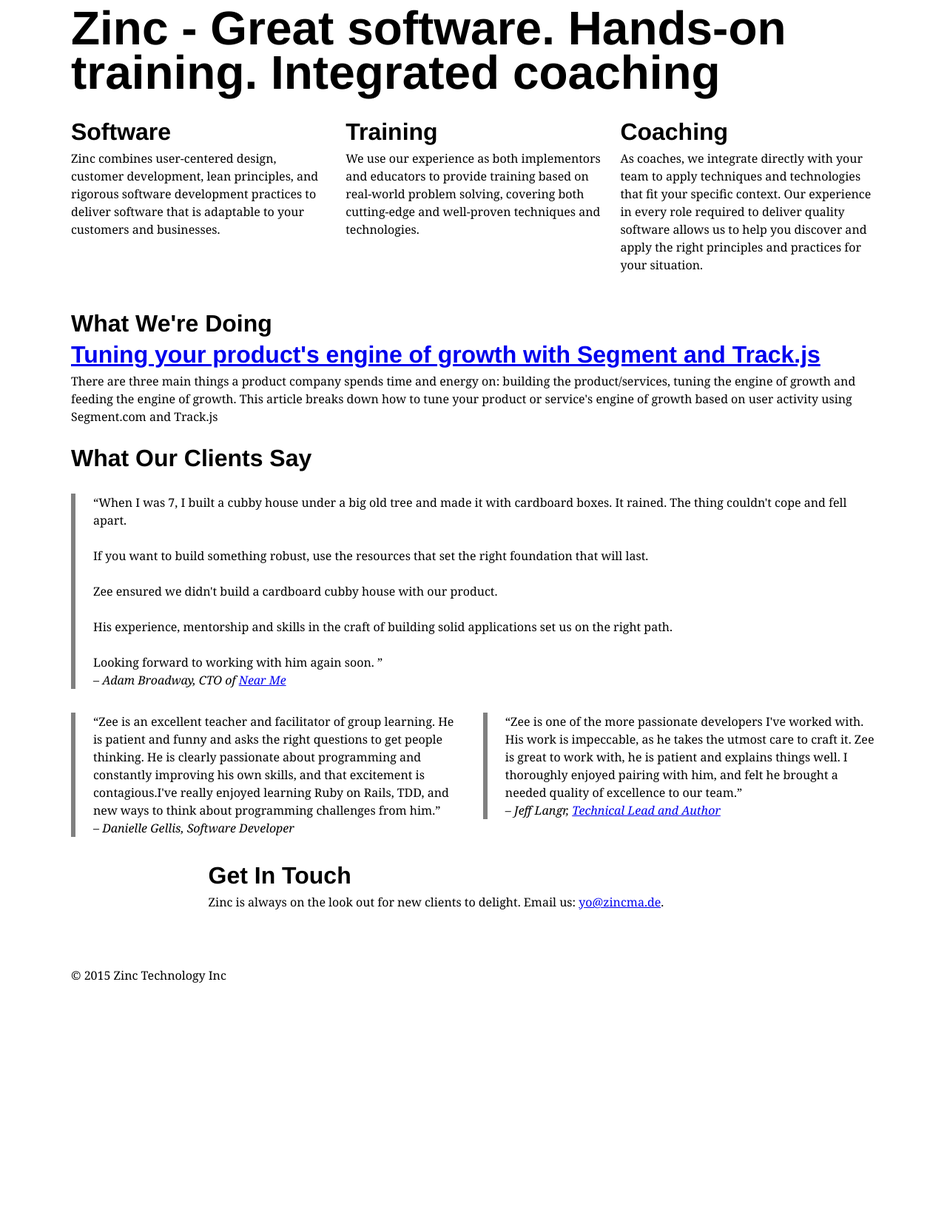
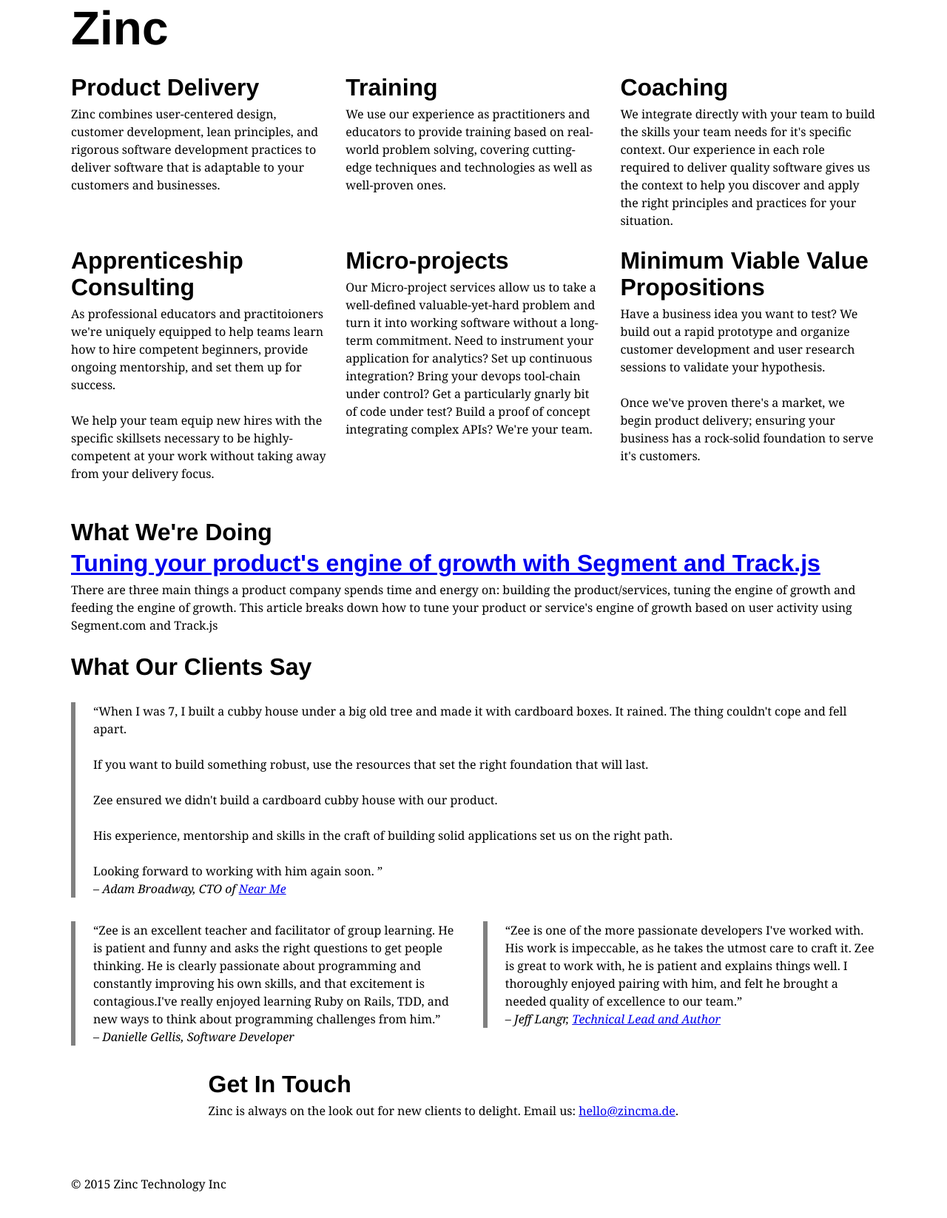
Before and after one commit to wecohere/zincma.de, a Jekyll site: the page built from index.html, in a window 1280 px wide. Shown: the whole page at 74% size. Built offline with Jekyll 4.4.1, drawn with Linux system fonts in a browser that asks for light colours; before the commit the page ends 1364 px from its top, so only the background shows below that.

Commit message:
Update home-page to include some more of our services

```diff
--- a/_layouts/default.html
+++ b/_layouts/default.html
@@ -7,14 +7,14 @@
 
 <body>
   <header>
-    <h1>Zinc - {{ page.title }}</h4>
+    <h1>Zinc{% if page.title %} - {{ page.title }}{% endif %}</h1>
   </header>
   <main>
   {{ content }}
   <section class="contact">
     <h3>Get In Touch</h3>
     <p>Zinc is always on the look out for new clients to delight. Email us: <a
-           href="mailto: yo@zincma.de">yo@zincma.de</a>.</p>
+           href="mailto: hello@zincma.de">hello@zincma.de</a>.</p>
   </section>
   </main>
   <footer>
--- a/assets/css/site.css
+++ b/assets/css/site.css
@@ -218,6 +218,10 @@ main > section {
   width: 31.76157%; }
   #services article:last-child {
     margin-right: 0; }
+  #services article:nth-child(3n) {
+    margin-right: 0; }
+  #services article:nth-child(3n+1) {
+    clear: left; }
 
 .testimonials blockquote {
   float: left;
--- a/assets/scss/site.scss
+++ b/assets/scss/site.scss
@@ -29,6 +29,7 @@ main > section {
 #services {
   article {
     @include span-columns(4);
+    @include omega(3n);
   }
 }
 .testimonials {
--- a/index.html
+++ b/index.html
@@ -1,10 +1,10 @@
 ---
-title: Great software. Hands-on training. Integrated coaching
+title:
 ---
 <section id="services">
   <article>
     <header>
-    <h3>Software</h3>
+      <h3>Product Delivery</h3>
     </header>
     <main>
     <p>Zinc combines user-centered design, customer development, lean
@@ -18,9 +18,9 @@ title: Great software. Hands-on training. Integrated coaching
       <h3>Training</h3>
     </header>
     <main>
-  <p>We use our experience as both implementors and educators to provide
-  training based on real-world problem solving, covering both cutting-edge
-  and well-proven techniques and technologies.</p>
+    <p>We use our experience as practitioners and educators to provide
+    training based on real-world problem solving, covering cutting-edge
+    techniques and technologies as well as well-proven ones.</p>
     </main>
   </article>
 
@@ -29,11 +29,54 @@ title: Great software. Hands-on training. Integrated coaching
       <h3>Coaching</h3>
     </header>
     <main>
-  <p>As coaches, we integrate directly with your team to apply techniques
-  and technologies that fit your specific context. Our experience in
-  every role required to deliver quality software allows us to help you
-  discover and apply the right principles and practices for your
-  situation.</p>
+    <p>We integrate directly with your team to build the skills your team needs
+    for it's specific context. Our experience in each role required to deliver
+    quality software gives us the context to help you discover and apply the
+    right principles and practices for your situation.</p>
+    </main>
+  </article>
+
+  <article>
+    <header>
+      <h3>Apprenticeship Consulting</h3>
+    </header>
+    <main>
+      <p>As professional educators and practitoioners we're uniquely equipped
+      to help teams learn how to hire competent beginners, provide ongoing
+      mentorship, and set them up for success.</p>
+
+      <p>We help your team equip new hires with the specific skillsets
+      necessary to be highly-competent at your work without taking away from
+      your delivery focus.</p>
+    </main>
+  </article>
+
+  <article>
+    <header>
+      <h3>Micro-projects</h3>
+    </header>
+    <main>
+      <p>Our Micro-project services allow us to take a well-defined
+      valuable-yet-hard problem and turn it into working software without a
+      long-term commitment. Need to instrument your application for analytics?
+      Set up continuous integration? Bring your devops tool-chain under
+      control? Get a particularly gnarly bit of code under test? Build a proof
+      of concept integrating complex APIs? We're your team.</p>
+    </main>
+  </article>
+
+  <article>
+    <header>
+      <h3>Minimum Viable Value Propositions</h3>
+    </header>
+    <main>
+      <p>Have a business idea you want to test? We build out a rapid prototype
+      and organize customer development and user research sessions to validate
+      your hypothesis.</p>
+
+      <p>Once we've proven there's a market, we begin product delivery;
+      ensuring your business has a rock-solid foundation to serve it's
+      customers.</p>
     </main>
   </article>
 </section>
```
Also changed, not shown: 1 other file. Lines whose indentation alone changed are shown as unchanged.
